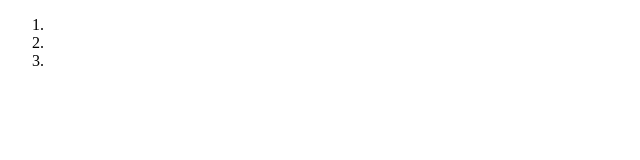
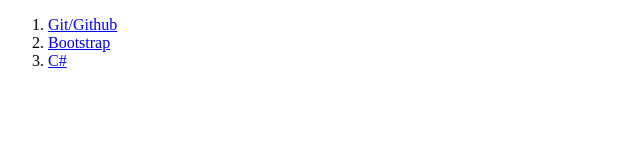
Before and after one commit to pinterbalint06/pinterbalint06.github.io, a plain HTML site: page index.html in a window 1280 px wide. Shown: the whole page, without its empty margins (0-640 px from the left). Drawn offline with Linux system fonts and the light colour scheme.

Commit message:
nevek az a-ba

```diff
--- a/index.html
+++ b/index.html
@@ -8,9 +8,9 @@
 </head>
 <body>
     <ol>
-        <li><a href="https://pinterbalint06.github.io/git/" target="_blank" rel="noopener noreferrer"></a></li>
-        <li><a href="https://pinterbalint06.github.io/bootstrap/" target="_blank" rel="noopener noreferrer"></a></li>
-        <li><a href="https://pinterbalint06.github.io/C_sharp/" target="_blank" rel="noopener noreferrer"></a></li>
+        <li><a href="https://pinterbalint06.github.io/git/" target="_blank" rel="noopener noreferrer">Git/Github</a></li>
+        <li><a href="https://pinterbalint06.github.io/bootstrap/" target="_blank" rel="noopener noreferrer">Bootstrap</a></li>
+        <li><a href="https://pinterbalint06.github.io/C_sharp/" target="_blank" rel="noopener noreferrer">C#</a></li>
     </ol>
 </body>
 </html>
```
